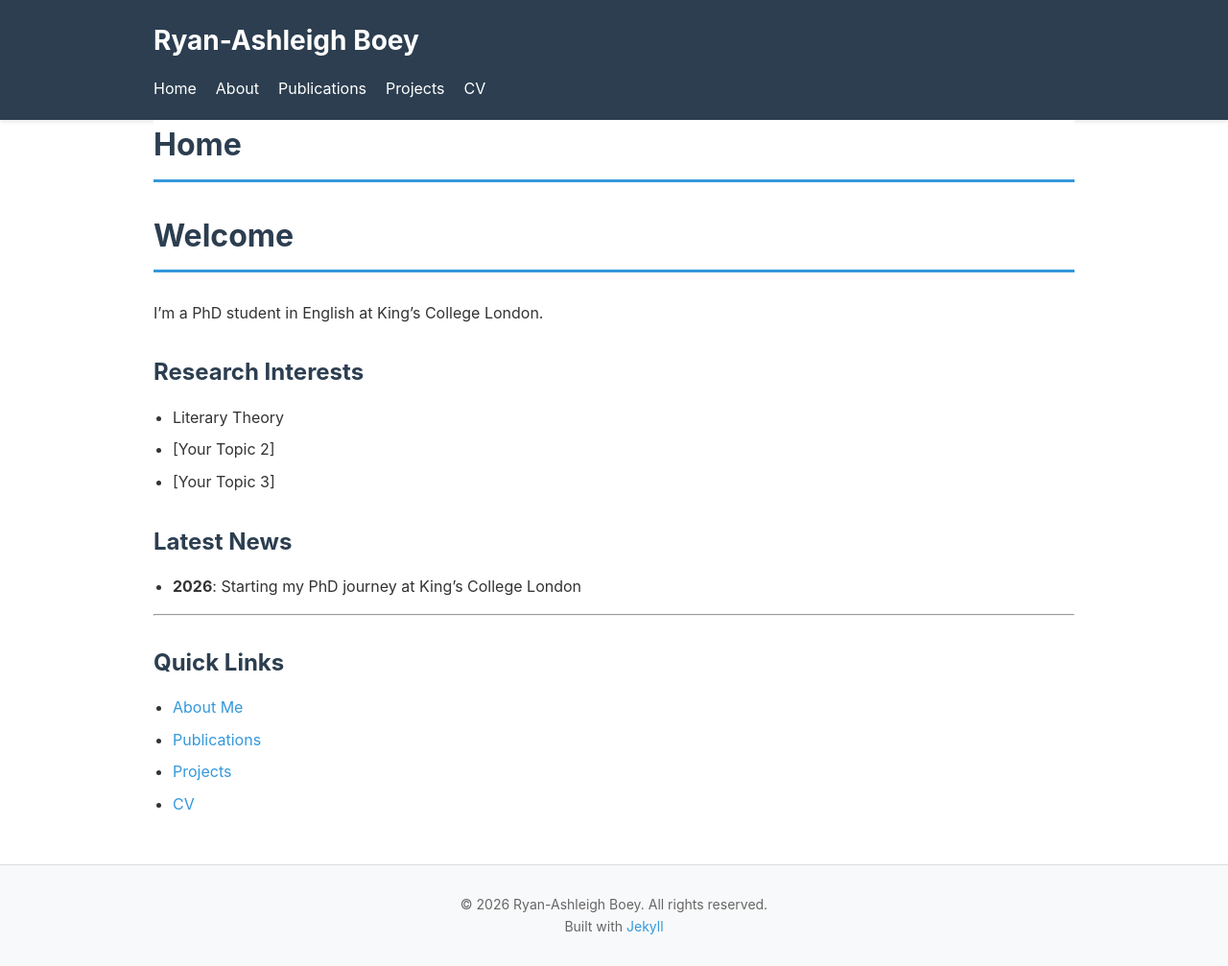
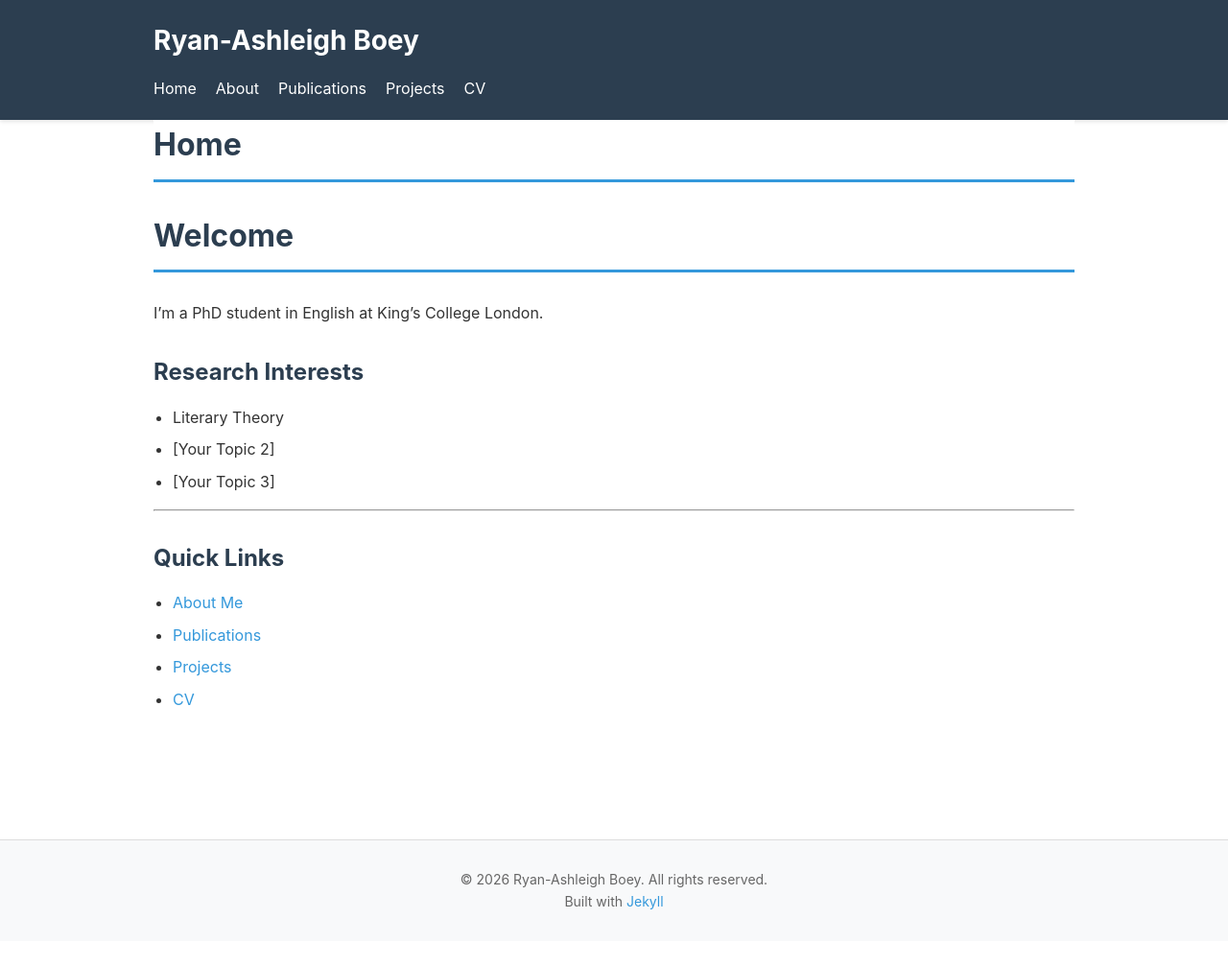
Before and after one commit to r-boey/r-boey.github.io, a Jekyll site: the page built from index.md, in a window 1280 px wide. Shown: the whole page at 96% size. Built offline with Jekyll 4.4.1, drawn with Linux system fonts in a browser that asks for light colours; after the commit the page ends 981 px from its top, so only the background shows below that.

Commit message:
Remove Latest News section from homepage

```diff
--- a/index.md
+++ b/index.md
@@ -13,10 +13,6 @@ I'm a PhD student in English at King's College London.
 - [Your Topic 2]
 - [Your Topic 3]
 
-## Latest News
-
-- **2026**: Starting my PhD journey at King's College London
-
 ---
 
 ## Quick Links
```
